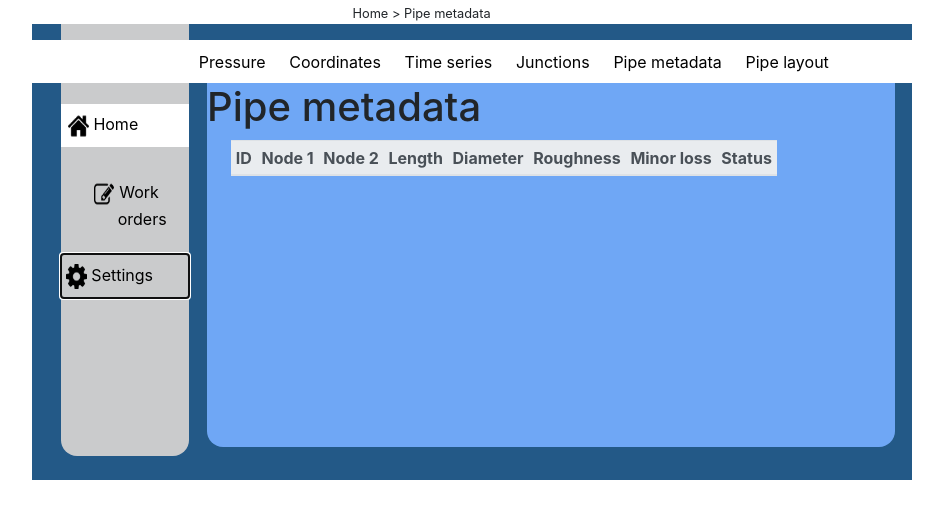
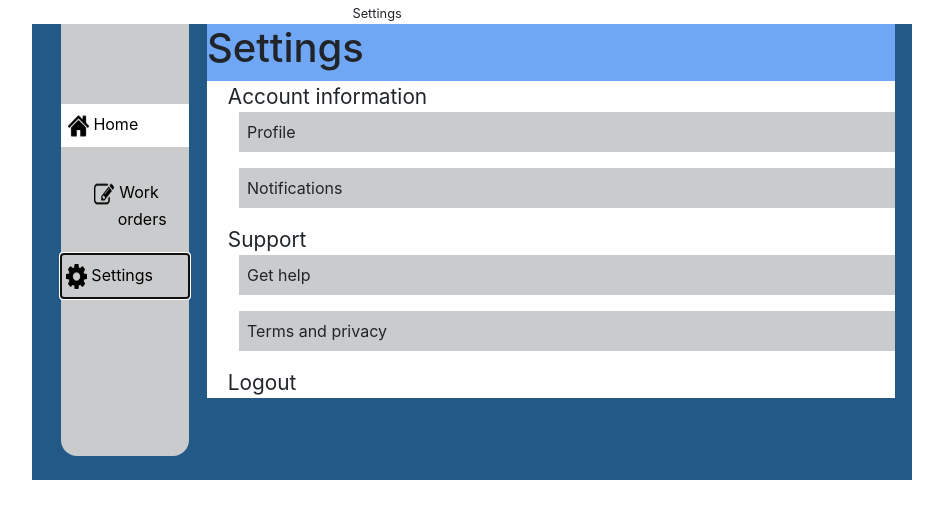
Before and after one commit to NyashaLoveness/capstone-proj, a website: page public/data.html in a window 1280 px wide. Both pictures are taken after a click on the button "Settings". Shown: the whole page, without its empty margins (168-1111 px from the left). Drawn offline with nearby package versions, Linux system fonts and the light colour scheme; no server answers.

Commit message:
settings screen

```diff
--- a/data.js
+++ b/data.js
@@ -1,25 +1,13 @@
 fetch('http://localhost:6061/pipes')
-    .then((data) =>{ //data is in json format
-        //console.log(data)
-        return data.json(); //convert data to jobject
+    .then((pipe_data) => {
+        //console.log(pipe_data) data is in json format
+        return pipe_data.json(); //converted to obj
     })
     .then((object) => { //object is a var representing our converted json data
-        //console.log(object);
+        console.log(object);
         let tableData = '';
-        object.map((values) => {
-            tableData += `
-                <tr>
-                    <td>${values.ID}</td>
-                    <td>${values.Node1}</td>
-                    <td>${values.Node2}</td>
-                    <td>${values.Length}</td>
-                    <td>${values.Diameter}</td>
-                    <td>${values.Roughness}</td>
-                    <td>${values.MinorLoss}</td>
-                    <td>${values.Status}</td>
-                </tr>
-            `;
-        });
+
+        console.log(tableData);
         document.getElementById('table_body')
             .innerHTML = tableData;
     })
@@ -27,8 +15,9 @@ fetch('http://localhost:6061/pipes')
         console.log('error')
     })
 
-    fetch('http://localhost:6061/junctions')
-    .then((dataJunction) =>{ //data is in json format
+
+fetch('http://localhost:6061/junctions')
+    .then((dataJunction) => { //data is in json format
         //console.log(data)
         return dataJunction.json(); //convert data to jobject
     })
@@ -52,8 +41,8 @@ fetch('http://localhost:6061/pipes')
         console.log('error')
     })
 
-    fetch('http://localhost:6061/reservoirs')
-    .then((dataReservoir) =>{ //data is in json format
+fetch('http://localhost:6061/reservoirs')
+    .then((dataReservoir) => { //data is in json format
         //console.log(data)
         return dataReservoir.json(); //convert data to jobject
     })
@@ -75,8 +64,8 @@ fetch('http://localhost:6061/pipes')
         console.log('error')
     })
 
-    fetch('http://localhost:6061/coordinates')
-    .then((dataCoord) =>{ //data is in json format
+fetch('http://localhost:6061/coordinates')
+    .then((dataCoord) => { //data is in json format
         //console.log(data)
         return dataCoord.json(); //convert data to jobject
     })
--- a/index.js
+++ b/index.js
@@ -30,11 +30,11 @@ const corsOptions = {
  app.use(cors(corsOptions)) // Use this after the variable declaration
 
 
-app.get('/pipes', async function (req, res) {
-    const pipe_data = await db.all(`select * from pipes`)
+app.get('/pipes', async function(req, res) {
+    const pipe_data = await db.all(`select * from pipes`);
     res.json({
         pipe_data
-    })
+    });
 });
 
 app.get('/junctions', (req, res) =>{
--- a/public/data.css
+++ b/public/data.css
@@ -142,3 +142,18 @@ table {
 /* ::-webkit-scrollbar-track{
     background-color: blue;
 } */
+
+.settingsBox {
+    background-color: white;
+}
+.settingsHead{
+    margin-left: 1em;
+    font-size: 1.3em;
+}
+.subSettings{
+    margin-left: 2em;
+    font-size: 1em;
+    margin-bottom: 1em;
+    padding: 0.5em;
+    background-color: rgba(202, 203, 204, 1);
+}
--- a/public/data.html
+++ b/public/data.html
@@ -21,10 +21,10 @@
         <div class='sidebar'>
             <button class='homebtn'><img class = 'icons1' src = 'home.png'>Home</button>
             <button class='ordersbtn'><img class = 'icons' src = 'font-selection-editor.png'>Work orders</button>
-            <button class='settingsbtn'><img class = 'icons' src = 'cog-wheel-silhouette.png'>Settings</button>
+            <button class='settingsbtn' onclick = 'settingsShow()'><img class = 'icons' src = 'cog-wheel-silhouette.png'>Settings</button>
         </div>
 
-        <div class='widgets'>
+        <div id = 'tabs' class='widgets'>
             <div class = 'navBar'>
                 <button class='pressureBtn'>Pressure</button>
                 <button class='coordBtn' onclick = 'coordsShow()'>Coordinates</button>
@@ -36,7 +36,7 @@
 
         </div>
 
-        <div class='pipe_data'>
+        <div id = 'box' class='pipe_data'>
             <h1 id = 'heading'>Pipe metadata</h1>
         </div>
         <div class='content table-responsive"' >
@@ -53,7 +53,7 @@
                         <th scope="col" class = 'text-center'>Status</th>
                     </tr>
                 </thead>
-                <tbody id='table_body' class = 'text-center'></tbody>
+                <tbody id ='table_body' class = 'text-center'></tbody>
             </table>
 
             <table id = 'tblJ' class="table table table-sm table table-hover tblJ">
@@ -79,6 +79,16 @@
                 <tbody id='table_body4' class = 'text-center'></tbody>
             </table>
 
+        <div id = 'settingsPg' class = 'settingsBox'>
+            <span class = 'settingsHead'>Account information</span>
+                <div class = 'subSettings'>Profile</div>
+                <div class = 'subSettings'>Notifications</div>
+            <span class = 'settingsHead'>Support</span>
+                <div class = 'subSettings'>Get help</div>
+                <div class = 'subSettings'>Terms and privacy</div>
+            <span class = 'settingsHead'>Logout</span>
+        </div>
+
         </div>
     </div>
 
@@ -86,6 +96,7 @@
         window.addEventListener("load", function(){
             document.getElementById('tblJ').style.display = 'none';
             document.getElementById('tblCoord').style.display = 'none';
+            document.getElementById('settingsPg').style.display = 'none';
         })
 
         function tablesShow() { //show Junctions table
@@ -94,6 +105,7 @@
             document.getElementById('tblJ').style.display = 'block';
             document.getElementById('tbl').style.display = 'none';
             document.getElementById('tblCoord').style.display = 'none';
+            document.getElementById('settingsPg').style.display = 'none';
             };
 
         function coordsShow(){ //show the coordinates table
@@ -102,6 +114,7 @@
             document.getElementById('tblCoord').style.display = 'block';
             document.getElementById('tbl').style.display = 'none';
             document.getElementById('tblJ').style.display = 'none';
+            document.getElementById('settingsPg').style.display = 'none';
         }
 
         function metadataShow(){
@@ -110,6 +123,17 @@
             document.getElementById('tblCoord').style.display = 'none';
             document.getElementById('tbl').style.display = 'block';
             document.getElementById('tblJ').style.display = 'none';
+            document.getElementById('settingsPg').style.display = 'none';
+        }
+
+        function settingsShow(){
+            document.getElementById('pathDir').textContent = 'Settings';
+            document.getElementById('heading').textContent = 'Settings';
+            document.getElementById('tabs').style.display = 'none';
+            document.getElementById('tbl').style.display = 'none';
+            document.getElementById('box').style.marginTop = '-27em';
+            document.getElementById('settingsPg').style.display = 'block';
+
         }
     </script>
 
```
